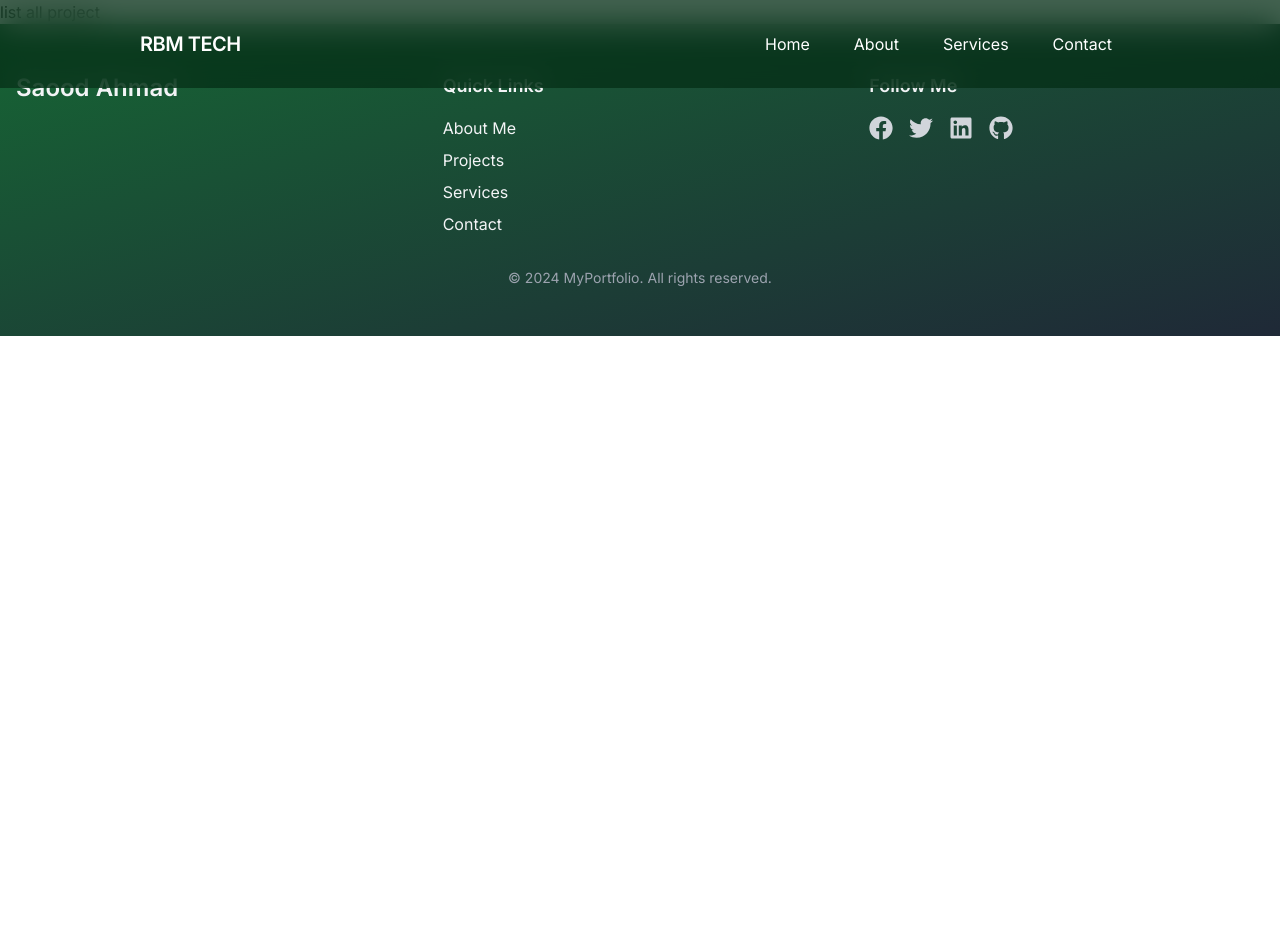
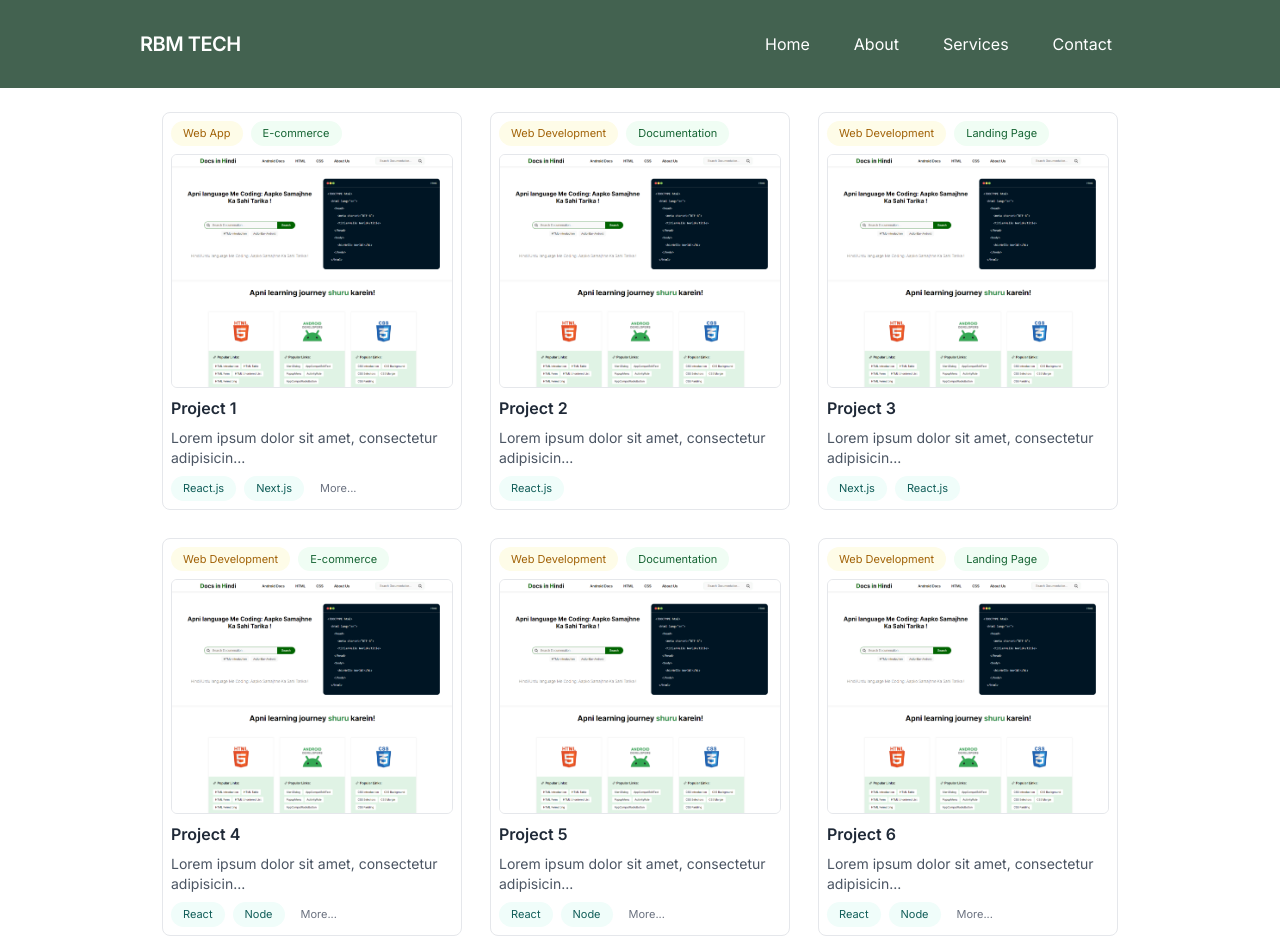
Before and after one commit to saoodchoudhary/SaoodPortfolio-Frontend, a Next.js app: page /project in a window 1280 px wide. Shown: the top 952 px of the page. Before the commit the page ends 800 px from the top, so only its background shows below. Built offline with nearby package versions, Linux system fonts and the light colour scheme.

Commit message:
some update

```diff
--- a/src/app/globals.css
+++ b/src/app/globals.css
@@ -11,3 +11,10 @@ body{
 .no-scrollbar::-webkit-scrollbar {
     display: none;
 }
+
+.hover-Effect:hover .effect-image {
+    /* filter: blur(4px); */
+    /* transform: scale(0.98); */
+    transition: 0.6s;
+    cursor: pointer;
+}
--- a/src/app/project/page.jsx
+++ b/src/app/project/page.jsx
@@ -1,9 +1,10 @@
+import ProjectCard from '@/components/project/ProjectCard'
 import React from 'react'
 
 const page = () => {
   return (
-    <div>
-      list all project
+    <div className='p-4 py-28 xl:px-20'>
+      <ProjectCard/>
     </div>
   )
 }
--- a/src/components/home/HeroSection.jsx
+++ b/src/components/home/HeroSection.jsx
@@ -1,6 +1,7 @@
 "use client"
 // components/Hero.js
 import { motion } from 'framer-motion';
+import Link from 'next/link';
 import { MdOutlineWorkOutline } from "react-icons/md";
 
 export default function Hero() {
@@ -34,13 +35,13 @@ export default function Hero() {
 
         {/* CTA Button and Hire me Button*/}
         <div className="flex justify-center md:justify-start space-x-4">
-            <a
-            href="#projects"
+            <Link
+            href="/project"
             className="bg-white text-green-600 px-6 py-2 flex items-center justify-center rounded-full font-semibold hover:text-green-800  transition-colors duration-500"
             >
                 <MdOutlineWorkOutline className="w-6 h-6 self-center mr-2" />
             View Projects
-            </a>
+            </Link>
             <a
             href="#contact"
             className="bg-green-600 text-white px-6 py-2 rounded-full font-medium hover:bg-green-800 transition-colors duration-500"
--- /dev/null
+++ b/src/components/project/ProjectCard.jsx
@@ -0,0 +1,153 @@
+"use client"
+import Image from 'next/image'
+import React, { useEffect, useRef, useState } from 'react'
+import { MdOutlineKeyboardArrowRight } from "react-icons/md";
+import { motion } from 'framer-motion';
+const projectList = [
+    {
+        name: "Project 1",
+        category: "Web App",
+        subCategory: "E-commerce",
+        image: "/images/web-project.png",
+        description: "Lorem ipsum dolor sit amet, consectetur adipisicing elit. Quos autem, dicta, eveniet vel ut facilis est tempora doloremque.",
+        skill: ["React.js", "Next.js", "Node.js", "Express", "MongoDB"],
+        for: "Personal",
+        active: true,
+        screenShot: ["/images/web-project.png", "/images/web-project.png", "/images/web-project.png"],
+        screen: ["only mobile"],
+        url: "/project/1"
+    },
+
+    {
+
+        name: "Project 2",
+        category: "Web Development",
+        subCategory: "Documentation",
+        image: "/images/web-project.png",
+        description: "Lorem ipsum dolor sit amet, consectetur adipisicing elit. Quos autem, dicta, eveniet vel ut facilis est tempora doloremque.",
+        skill: ["React.js",],
+        for: "Personal",
+        active: true,
+        screenShot: ["/images/web-project.png", "/images/web-project.png", "/images/web-project.png"],
+        screen: ["all"],
+        url: "/project/2"
+    },
+
+    {
+
+        name: "Project 3",
+        category: "Web Development",
+        subCategory: "Landing Page",
+        image: "/images/web-project.png",
+        description: "Lorem ipsum dolor sit amet, consectetur adipisicing elit. Quos autem, dicta, eveniet vel ut facilis est tempora doloremque.",
+        skill: ["Next.js", "React.js"],
+        for: "Personal",
+        active: true,
+        screenShot: ["/images/web-project.png", "/images/web-project.png", "/images/web-project.png"],
+        screen: ["only desktop"],
+        url: "/project/3"
+    },
+
+    {
+
+        name: "Project 4",
+        category: "Web Development",
+        subCategory: "E-commerce",
+        image: "/images/web-project.png",
+        description: "Lorem ipsum dolor sit amet, consectetur adipisicing elit. Quos autem, dicta, eveniet vel ut facilis est tempora doloremque.",
+        skill: ["React", "Node", "Express", "MongoDB"],
+        for: "Personal",
+        active: true,
+        screenShot: ["/images/web-project.png", "/images/web-project.png", "/images/web-project.png"],
+        screen: ["only mobile"],
+        url: "/project/4"
+    },
+
+    {
+
+        name: "Project 5",
+        category: "Web Development",
+        subCategory: "Documentation",
+        image: "/images/web-project.png",
+        description: "Lorem ipsum dolor sit amet, consectetur adipisicing elit. Quos autem, dicta, eveniet vel ut facilis est tempora doloremque.",
+        skill: ["React", "Node", "Express", "MongoDB"],
+        for: "Personal",
+        active: true,
+        screenShot: ["/images/web-project.png", "/images/web-project.png", "/images/web-project.png"],
+        screen: ["all"],
+        url: "/project/5"
+    },
+
+    {
+
+        name: "Project 6",
+        category: "Web Development",
+        subCategory: "Landing Page",
+        image: "/images/web-project.png",
+        description: "Lorem ipsum dolor sit amet, consectetur adipisicing elit. Quos autem, dicta, eveniet vel ut facilis est tempora doloremque.",
+        skill: ["React", "Node", "Express", "MongoDB"],
+        for: "Personal",
+        active: true,
+        screenShot: ["/images/web-project.png", "/images/web-project.png", "/images/web-project.png"],
+        screen: ["only desktop"],
+        url: "/project/6"
+    },
+]
+
+const ProjectCard = () => {
+    const [showMore, setShowMore] = useState(Array(projectList.length).fill(false));
+
+
+    const toggleShowMore = (index) => {
+        setShowMore(prevShowMore => {
+            const newShowMore = [...prevShowMore];
+            newShowMore[index] = !newShowMore[index];
+            return newShowMore;
+        });
+    };
+
+    useEffect(() => {
+        window.scrollTo(0, 0);
+    },[])
+
+    return (
+        <div  className='justify-items-center  flex flex-wrap justify-center gap-7'>
+            {projectList.map((item, index) => (
+                <motion.div
+                    initial={{ opacity: 0 , y: 50 }}
+                    animate={{ opacity: 1 , y: 0 }}
+                    transition={{ delay: 0.1 * index , duration: 0.5 }}
+                    key={index} className="border max-w-[300px] hover-Effect hover:shadow-lg hover:shadow-green-100 transition-shadow cursor-pointer  rounded-lg p-2">
+                    <div className="flex flex-col gap-2">
+                        <div className="flex flex-row gap-2">
+                            <span className="bg-yellow-50 min-w-fit text-yellow-700 px-3 py-1 rounded-full text-[11px]">{item.category}</span>
+                            <span className="bg-green-50 min-w-fit text-green-800 px-3 py-1 rounded-full text-[11px]">{item.subCategory}</span>
+                        </div>
+                        <div className="self-center">
+                            <Image src={item.image} alt={item.name} width={300} height={100} className="rounded-md border effect-image object-cover" />
+                        </div>
+                        <h2 className="text-md font-semibold text-gray-800">{item.name}</h2>
+                        <p className="text-sm text-gray-600">{item.description.substring(0, 50)}...</p>
+                        <div className="flex gap-2 items-center">
+                            <div className="flex gap-2 flex-wrap ">
+                                {item.skill.slice(0, showMore[index] ? item.skill.length : 2).map((skill, i) => (
+                                    <span key={i} className="bg-teal-50 text-teal-800 px-3 py-1 rounded-full text-[11px]">{skill}</span>
+                                ))}
+                            </div>
+                            {item.skill.length > 2 && (
+                                <button
+                                    onClick={() => toggleShowMore(index)}
+                                    className="text-gray-500 min-w-fit  rounded-full text-[11px] px-2 py-1"
+                                >
+                                    {showMore[index] ? 'Show Less' : 'More...'}
+                                </button>
+                            )}
+                        </div>
+                    </div>
+                </motion.div>
+            ))}
+        </div>
+    )
+}
+
+export default ProjectCard;
```
Also changed, not shown: public/images/web-project.png (added).
